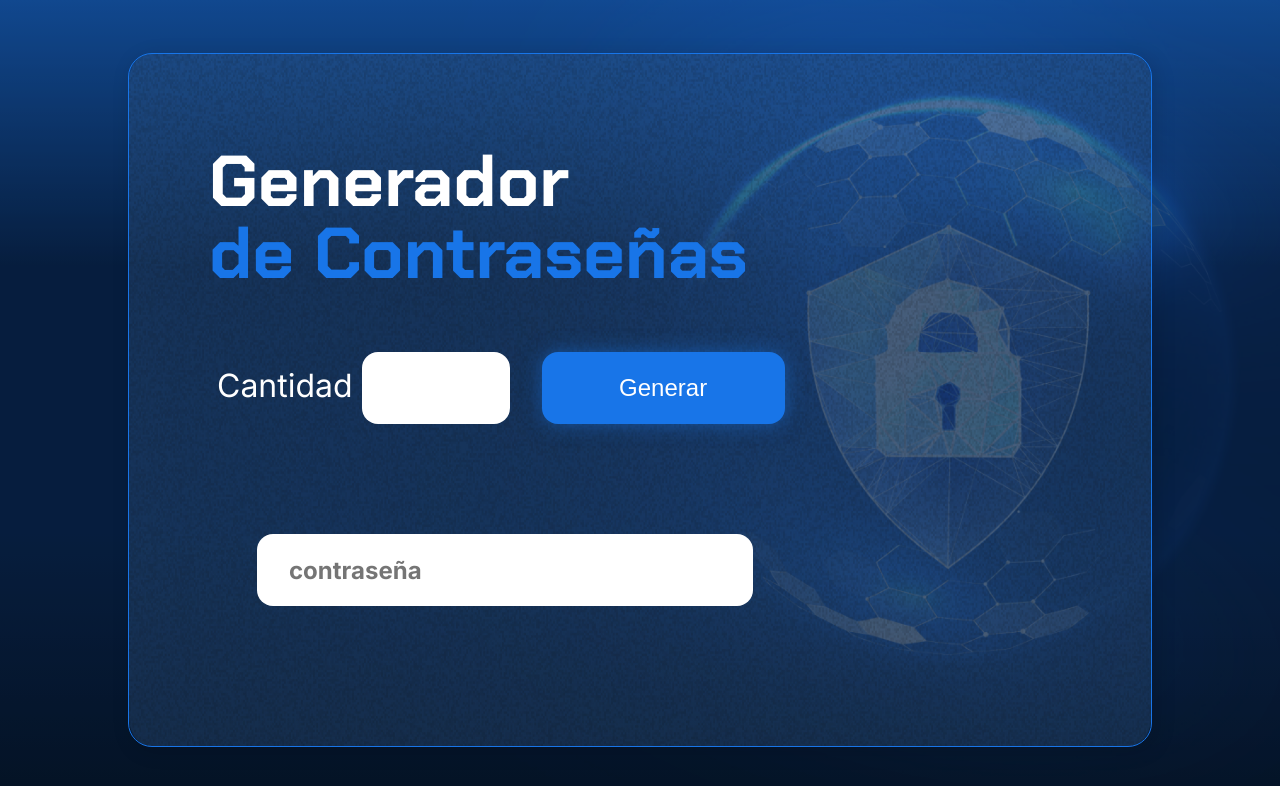
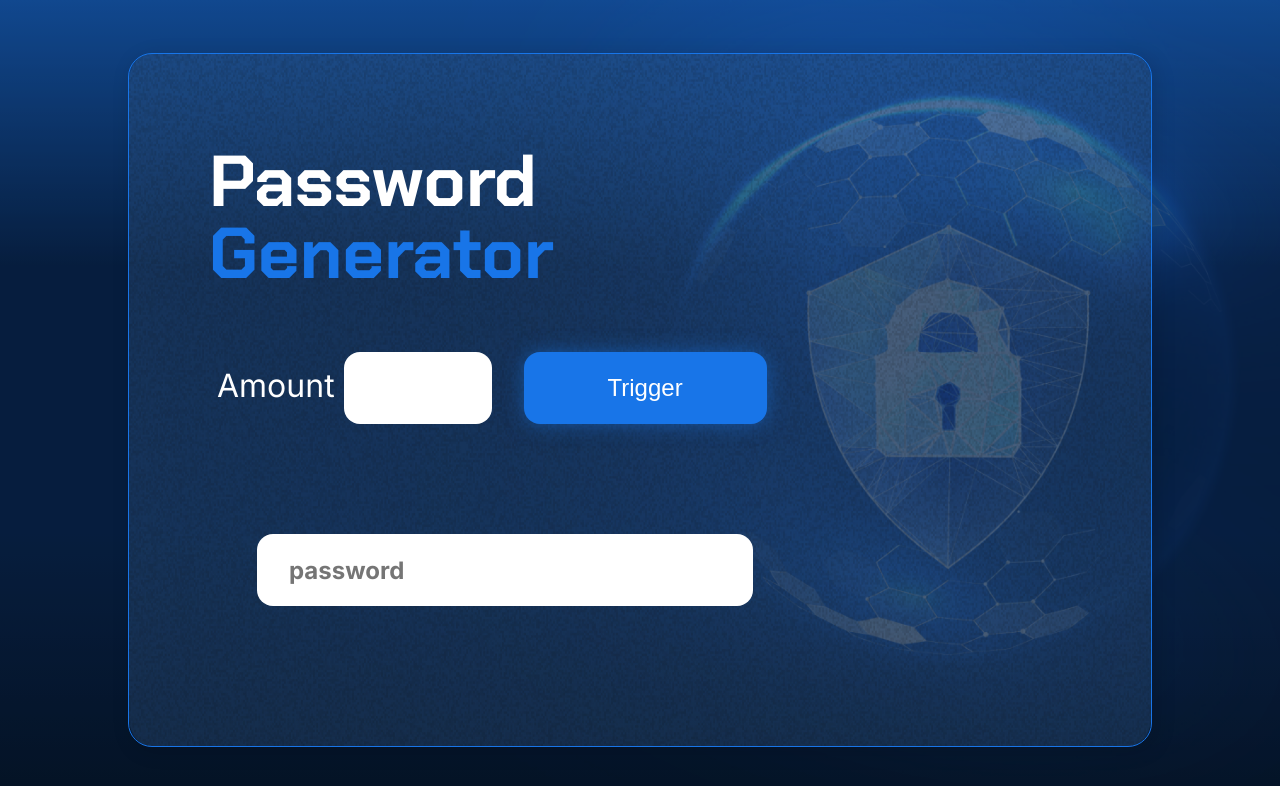
Before and after one commit to EdwinDev6/password-generator, a plain HTML site: page index.html in a window 1280 px wide. Drawn offline with Linux system fonts and the light colour scheme.

Commit message:
refactor: update title and labels

```diff
--- a/index.html
+++ b/index.html
@@ -7,7 +7,7 @@
     <link rel="preconnect" href="https://fonts.googleapis.com">
     <link rel="preconnect" href="https://fonts.gstatic.com" crossorigin>
     <link href="https://fonts.googleapis.com/css2?family=Chakra+Petch:wght@700&family=Inter:wght@400;700&display=swap" rel="stylesheet">
-    <title>Generador de contraseñas</title>
+    <title>Password Generator</title>
     <link rel="stylesheet" href="./assets/style.css">
 </head>
 <body>
@@ -16,15 +16,15 @@
         <div class="container__contenido">
             <div class="container__informacion">
                 <div class="container__texto">
-                    <h1>Generador<span class="container__texto-azul"> de Contraseñas</span></h1>
+                    <h1>Password<span class="container__texto-azul">Generator</span></h1>
                     <div class="container__campo">
-                        <label class="texto__parrafo">Cantidad
+                        <label class="texto__parrafo">Amount
                             <input class="container__input" type="number" id="cantidad" >
                         </label>
-                        <button class="boton" id="generar" >Generar</button>
+                        <button class="boton" id="generar" >Trigger</button>
                     </div>
                     <div class="container__campo">
-                        <input class="container__contrasena" type="text" id="contrasena" placeholder="contraseña">
+                        <input class="container__contrasena" type="text" id="contrasena" placeholder="password">
                     </div>
                 </div>
             </div>
```
